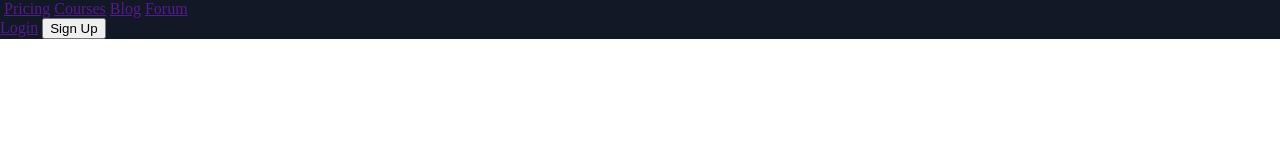
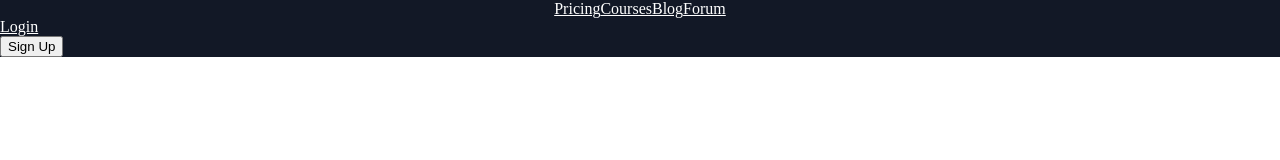
Before and after one commit to AnikaTahsin06/web_development_education, a plain HTML site: page index.html in a window 1280 px wide. Drawn offline with Linux system fonts and the light colour scheme.

Commit message:
another commit

```diff
--- a/index.html
+++ b/index.html
@@ -20,17 +20,26 @@
   .hidden {
     display: none;
   }
+  .flex {
+    display: flex;
+  }
+  .justify-between {
+    justify-content: space-between;
+  }
+  .justify-center {
+    justify-content: center;
+  }
 </style>
 <header class="bg-gray-900">
-  <div>
+  <div class="flex justify-center">
     <img src="" alt="" />
-    <a href="">Pricing</a>
-    <a href="">Courses</a>
-    <a href="">Blog</a>
-    <a href="">Forum</a>
+    <a href="" class="text-white">Pricing</a>
+    <a href="" class="text-white">Courses</a>
+    <a href="" class="text-white">Blog</a>
+    <a href="" class="text-white">Forum</a>
   </div>
   <div>
-    <a href="">Login</a>
+    <a href="" class="text-white block">Login</a>
     <button>Sign Up</button>
   </div>
 </header>
```
